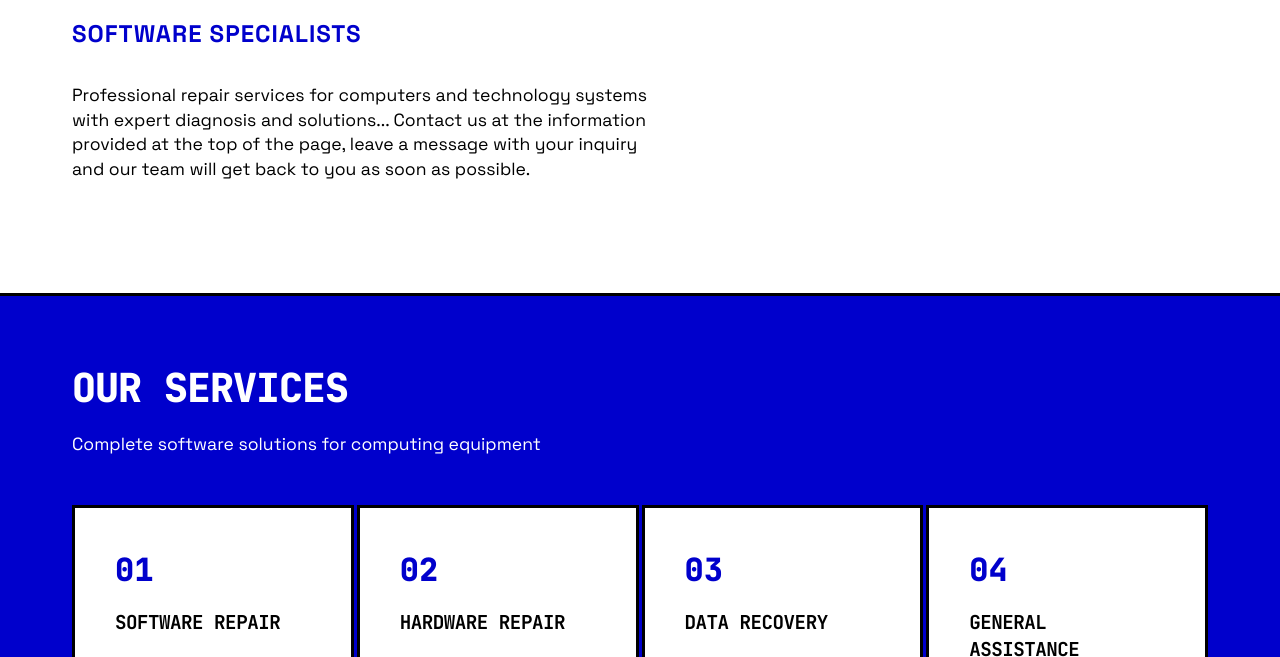
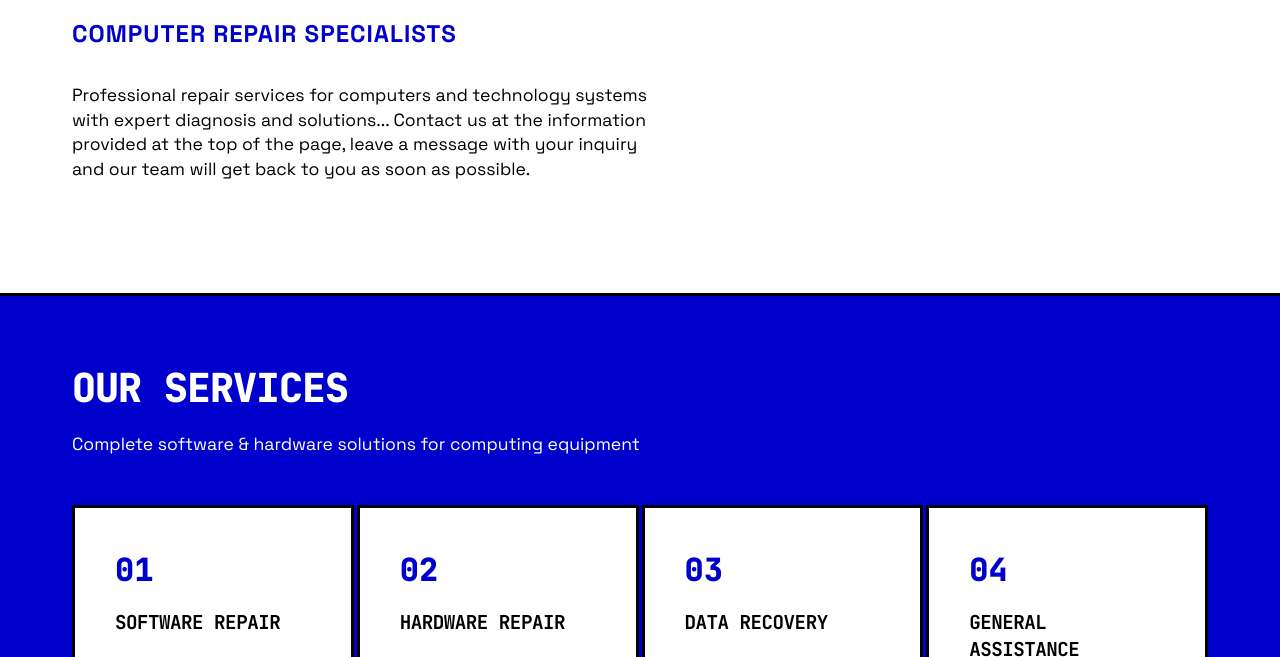
Before and after one commit to test01ABC/my-webpage, a plain HTML site: page HCRepair/index.html in a window 1280 px wide. Shown: the part 533-1190 px from the top of the page. Drawn offline with Linux system fonts and the light colour scheme.

Commit message:
last update

```diff
--- a/HCRepair/index.html
+++ b/HCRepair/index.html
@@ -401,7 +401,7 @@
     <section id="home" class="hero">
         <div class="hero-content">
             <h1>Home<br>Computer<br>Repair</h1>
-            <div class="subtitle">Software Specialists</div>
+            <div class="subtitle">Computer Repair Specialists</div>
             <div class="description">
                 Professional repair services for computers and technology systems with expert diagnosis and solutions...
                 Contact us at the information provided at the top of the page, leave a message with your inquiry and our team
@@ -414,7 +414,7 @@
         <div class="container">
             <div class="section-header">
                 <h2>Our Services</h2>
-                <p>Complete software solutions for computing equipment</p>
+                <p>Complete software & hardware solutions for computing equipment</p>
             </div>
 
             <div class="services-grid">
```
